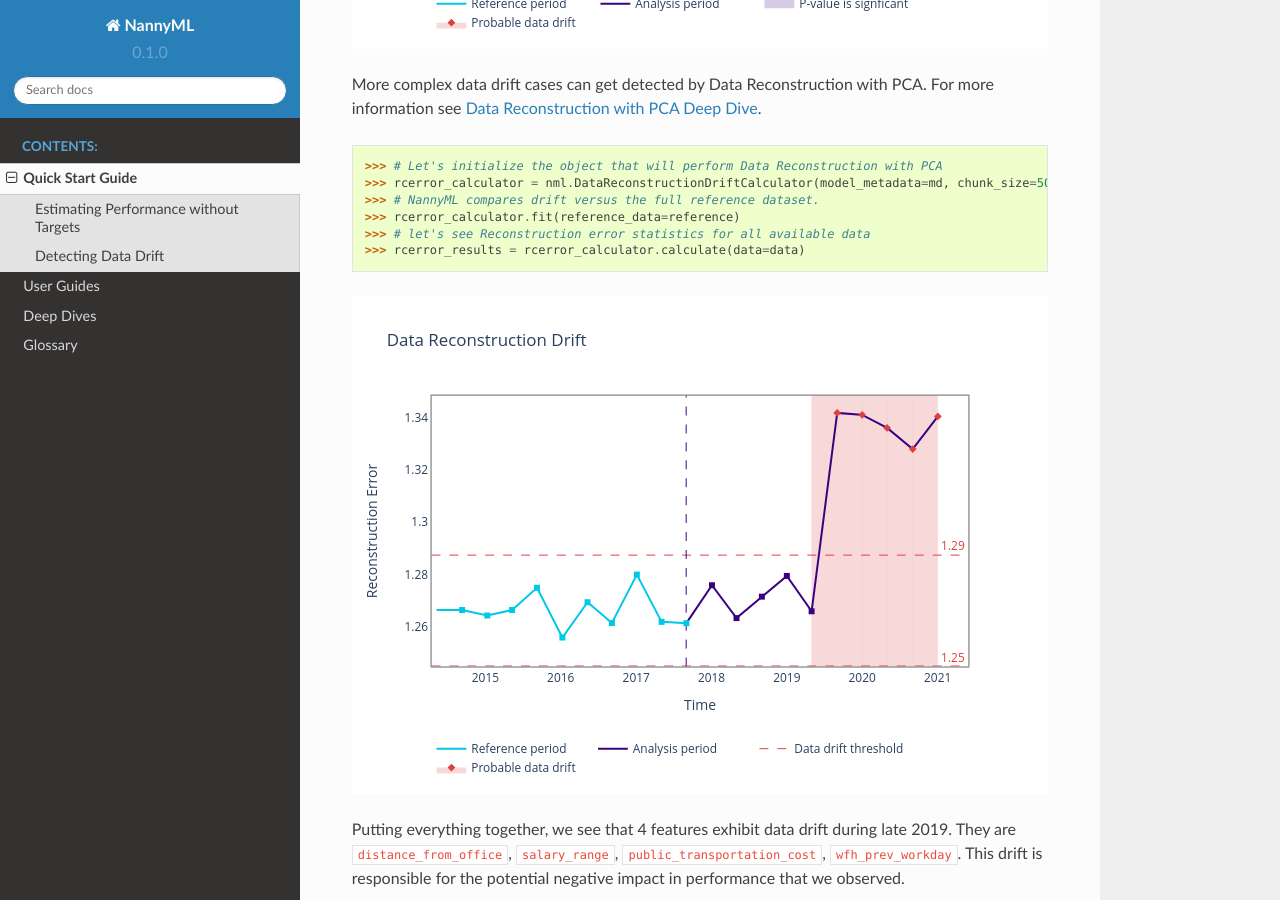
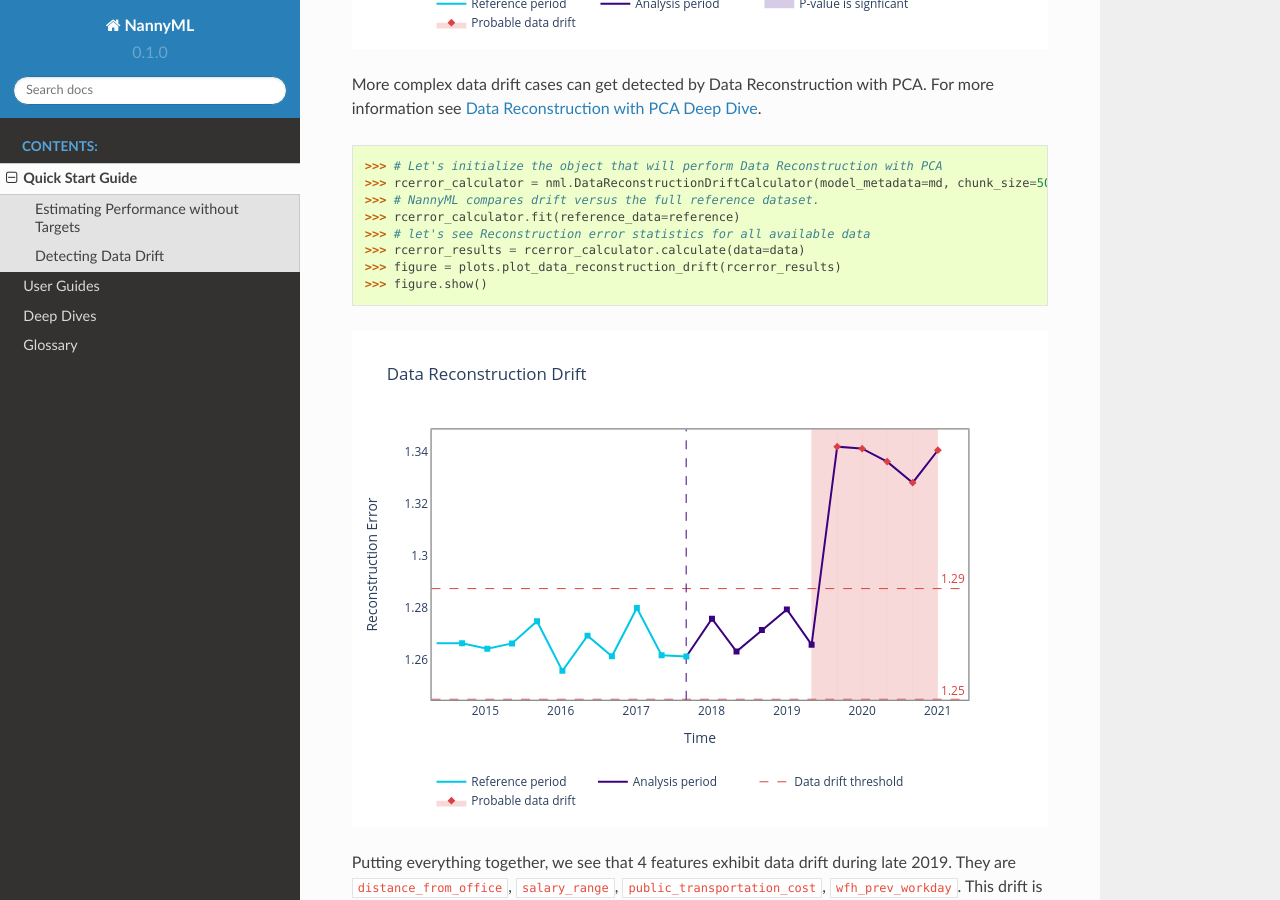
Before and after one commit to NannyML/nannyml, a Sphinx documentation site: the page built from docs/quick.rst, in a window 1280 px wide and 900 px high, scrolled down 7542 px. Built offline with Sphinx 7.4.7 and the Read the Docs theme 2.0.0, drawn with Linux system fonts in a browser that asks for light colours; pages that are not in the unit, such as notebooks, are missing from menus.

Commit message:
Fix minor quickstart issuess

```diff
--- a/docs/quick.rst
+++ b/docs/quick.rst
@@ -179,6 +179,8 @@ see :ref:`Data Reconstruction with PCA Deep Dive<data-reconstruction-pca>`.
     >>> rcerror_calculator.fit(reference_data=reference)
     >>> # let's see Reconstruction error statistics for all available data
     >>> rcerror_results = rcerror_calculator.calculate(data=data)
+    >>> figure = plots.plot_data_reconstruction_drift(rcerror_results)
+    >>> figure.show()
 
 .. image:: ./_static/drift-guide-multivariate.svg
 
```
